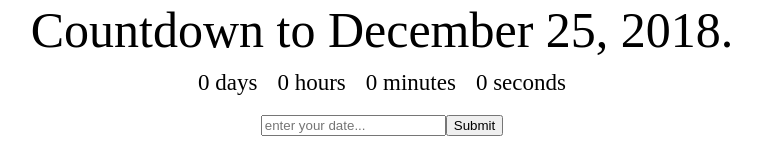
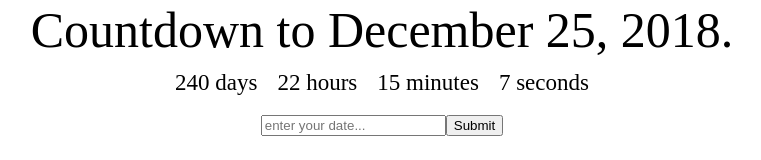
Before and after one commit to mariorodeghiero/course-react-redux, a React (Create React App) app: page / in a window 1280 px wide. Shown: the part 252-412 px from the top of the page, without its empty margins (258-1019 px from the left). Built offline with nearby package versions, Linux system fonts and the light colour scheme.

Commit message:
lifecicle

```diff
--- a/src/Clock.js
+++ b/src/Clock.js
@@ -12,25 +12,28 @@ class Clock extends Component {
     };
   }
 
+  componentWillMount() {
+    this.getTimeUntil(this.props.deadLine);
+  }
+
+  componentDidMount() {
+    setInterval(() => this.getTimeUntil(this.props.deadLine), 1000);
+  }
   getTimeUntil(deadLine) {
     const time = Date.parse(deadLine) - Date.parse(new Date());
     const seconds = Math.floor((time / 1000) % 60);
     const minutes = Math.floor((time / 1000 / 60) % 60);
-    const hours = Math.floor((time / (1000 * 60 * 60)) % 60);
-    const days = Math.floor((time / (1000 * 60 * 60 * 24)) % 60);
-    console.log(
-      "Seconds:",
-      seconds,
-      "minutes:",
+    const hours = Math.floor((time / (1000 * 60 * 60)) % 24);
+    const days = Math.floor(time / (1000 * 60 * 60 * 24));
+
+    this.setState({
+      days,
+      hours,
       minutes,
-      "hours:",
-      hours,
-      "days:",
-      days
-    );
+      seconds
+    });
   }
   render() {
-    this.getTimeUntil(this.props.deadLine);
     return (
       <div>
         <div className="Clock-days">{this.state.days} days</div>
```
